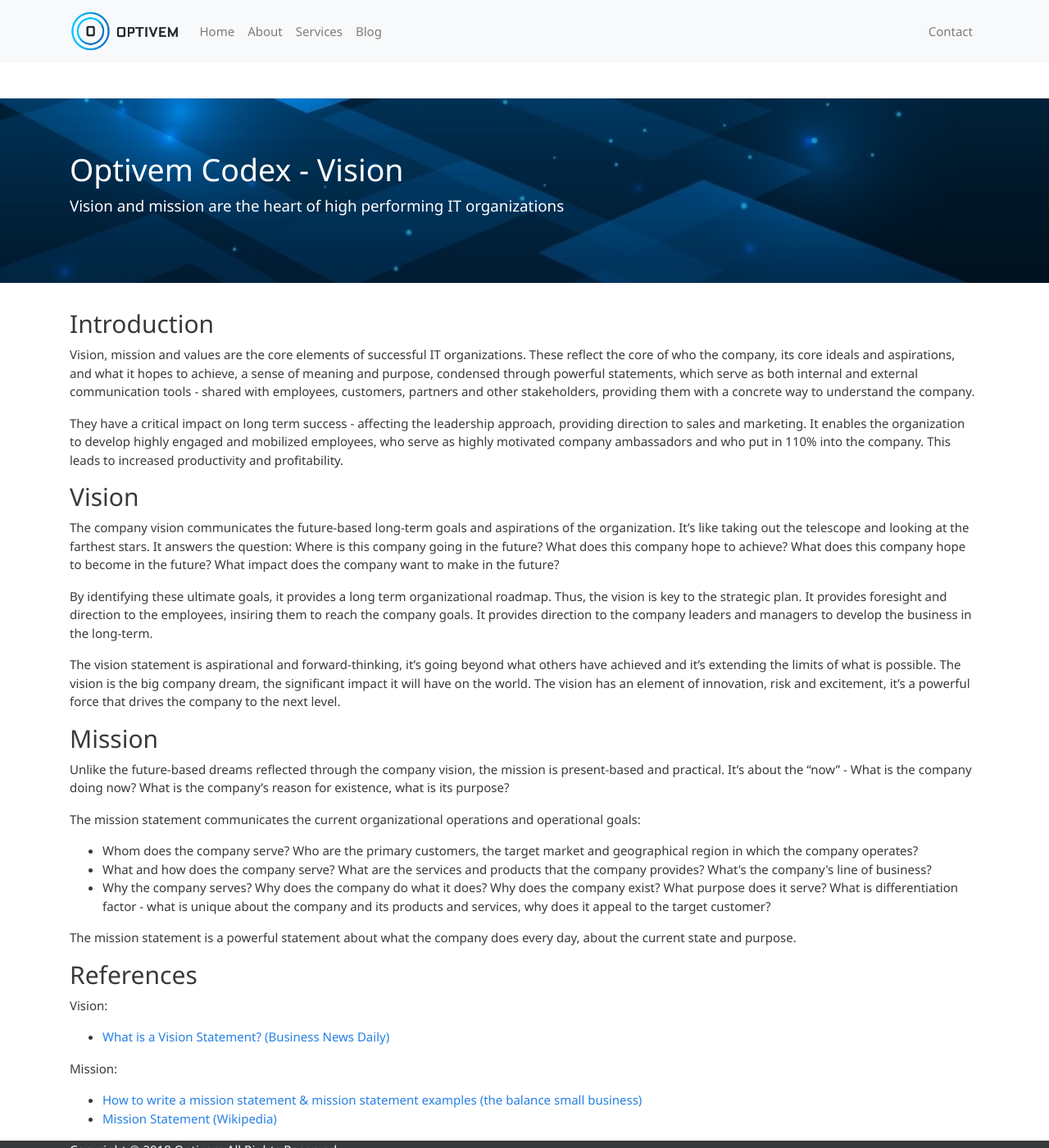
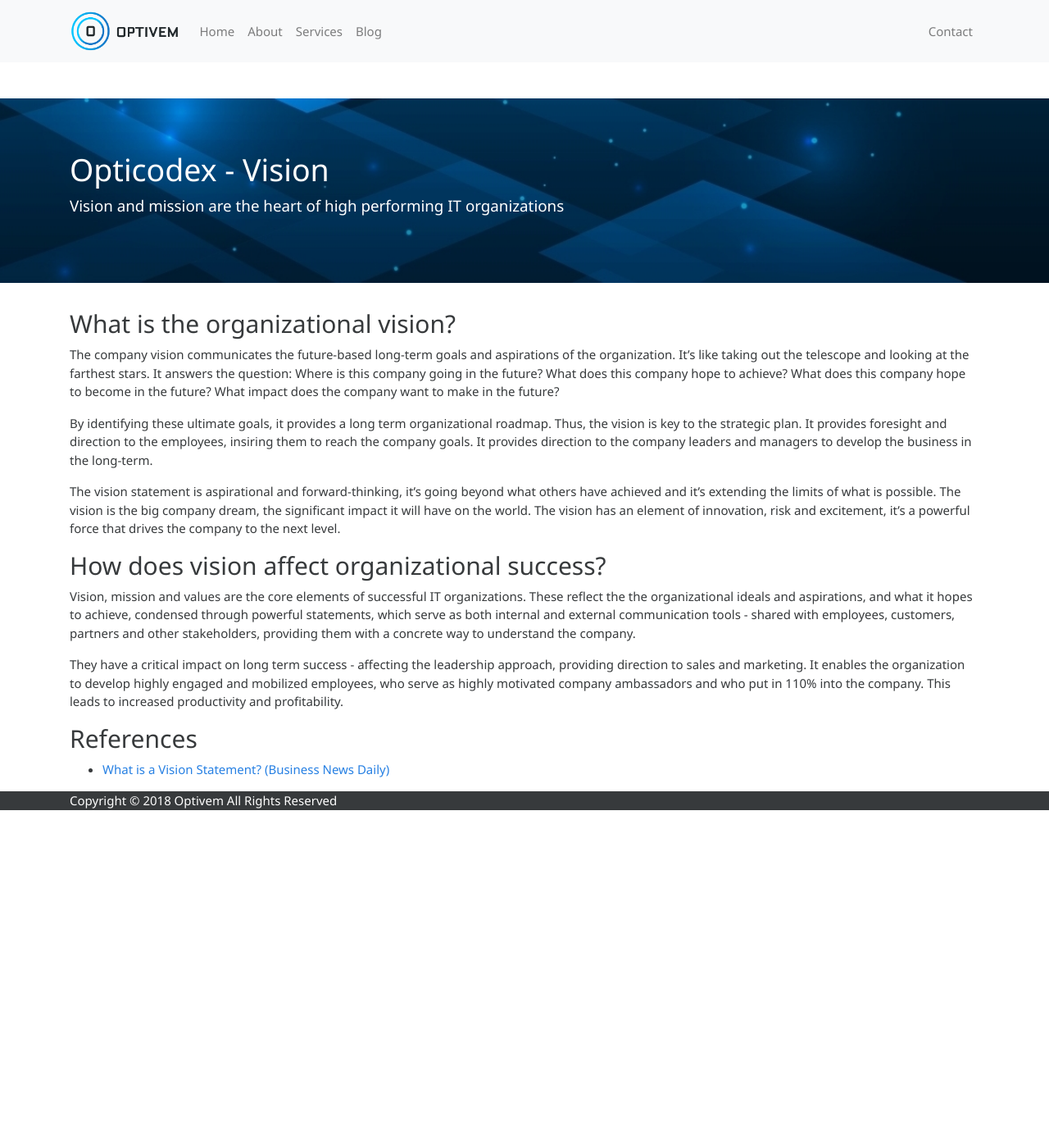
Before and after one commit to optivem/optivem.github.io, a Jekyll site: the page built from _pages/codex/vision.md, in a window 1280 px wide and 1400 px high. Shown: the whole window at 82% size. Built offline with Jekyll 4.4.1, drawn with Linux system fonts in a browser that asks for light colours.

Commit message:
#38 Codex - Mission

```diff
--- a/_pages/codex/vision.md
+++ b/_pages/codex/vision.md
@@ -1,16 +1,10 @@
 ---
 layout: page
-title: Optivem Codex - Vision
+title: Opticodex - Vision
 description: Vision and mission are the heart of high performing IT organizations
 ---
 
-<h2>Introduction</h2>
-
-Vision, mission and values are the core elements of successful IT organizations. These reflect the core of who the company, its core ideals and aspirations, and what it hopes to achieve, a sense of meaning and purpose, condensed through powerful statements, which serve as both internal and external communication tools - shared with employees, customers, partners and other stakeholders, providing them with a concrete way to understand the company.
-
-They have a critical impact on long term success - affecting the leadership approach, providing direction to sales and marketing. It enables the organization to develop highly engaged and mobilized employees, who serve as highly motivated company ambassadors and who put in 110% into the company. This leads to increased productivity and profitability.
-
-<h2>Vision</h2>
+<h2>What is the organizational vision?</h2>
 
 The company vision communicates the future-based long-term goals and aspirations of the organization. It's like taking out the telescope and looking at the farthest stars. It answers the question: Where is this company going in the future? What does this company hope to achieve? What does this company hope to become in the future? What impact does the company want to make in the future?
 
@@ -18,37 +12,14 @@ By identifying these ultimate goals, it provides a long term organizational road
 
 The vision statement is aspirational and forward-thinking, it's going beyond what others have achieved and it's extending the limits of what is possible. The vision is the big company dream, the significant impact it will have on the world. The vision has an element of innovation, risk and excitement, it's a powerful force that drives the company to the next level.
 
-<h2>Mission</h2>
+<h2>How does vision affect organizational success?</h2>
 
-Unlike the future-based dreams reflected through the company vision, the mission is present-based and practical. It's about the "now" - What is the company doing now? What is the company's reason for existence, what is its purpose?
+Vision, mission and values are the core elements of successful IT organizations. These reflect the the organizational ideals and aspirations, and what it hopes to achieve, condensed through powerful statements, which serve as both internal and external communication tools - shared with employees, customers, partners and other stakeholders, providing them with a concrete way to understand the company.
 
-The mission statement communicates the current organizational operations and operational goals:
-
-<ul>
-	<li>Whom does the company serve? Who are the primary customers, the target market and geographical region in which the company operates?</li>
-	<li>What and how does the company serve? What are the services and products that the company provides? What's the company's line of business?</li>
-	<li>Why the company serves? Why does the company do what it does? Why does the company exist? What purpose does it serve? What is differentiation factor - what is unique about the company and its products and services, why does it appeal to the target customer?</li>
-</ul>
-
-The mission statement is a powerful statement about what the company does every day, about the current state and purpose.
+They have a critical impact on long term success - affecting the leadership approach, providing direction to sales and marketing. It enables the organization to develop highly engaged and mobilized employees, who serve as highly motivated company ambassadors and who put in 110% into the company. This leads to increased productivity and profitability.
 
 <h2>References</h2>
-
-Vision:
 
 <ul>
 	<li><a href="https://www.businessnewsdaily.com/3882-vision-statement.html" target="_blank">What is a Vision Statement? (Business News Daily)</a></li>
 </ul>
-
-Mission:
-
-<ul>
-	<li><a href="https://www.thebalancesmb.com/how-to-write-a-mission-statement-2948001 " target="_blank">How to write a mission statement & mission statement examples (the balance small business)</a></li>
-	<li><a href="https://en.m.wikipedia.org/wiki/Mission_statement" target="_blank">Mission Statement (Wikipedia)</a></li>
-</ul>
-
-
-<!-- TODO -->
-<!--
-Values
--->
```
Also changed, not shown: _pages/codex.md (+3 -2 lines), _pages/codex/mission.md (added, +30 -0 lines).
